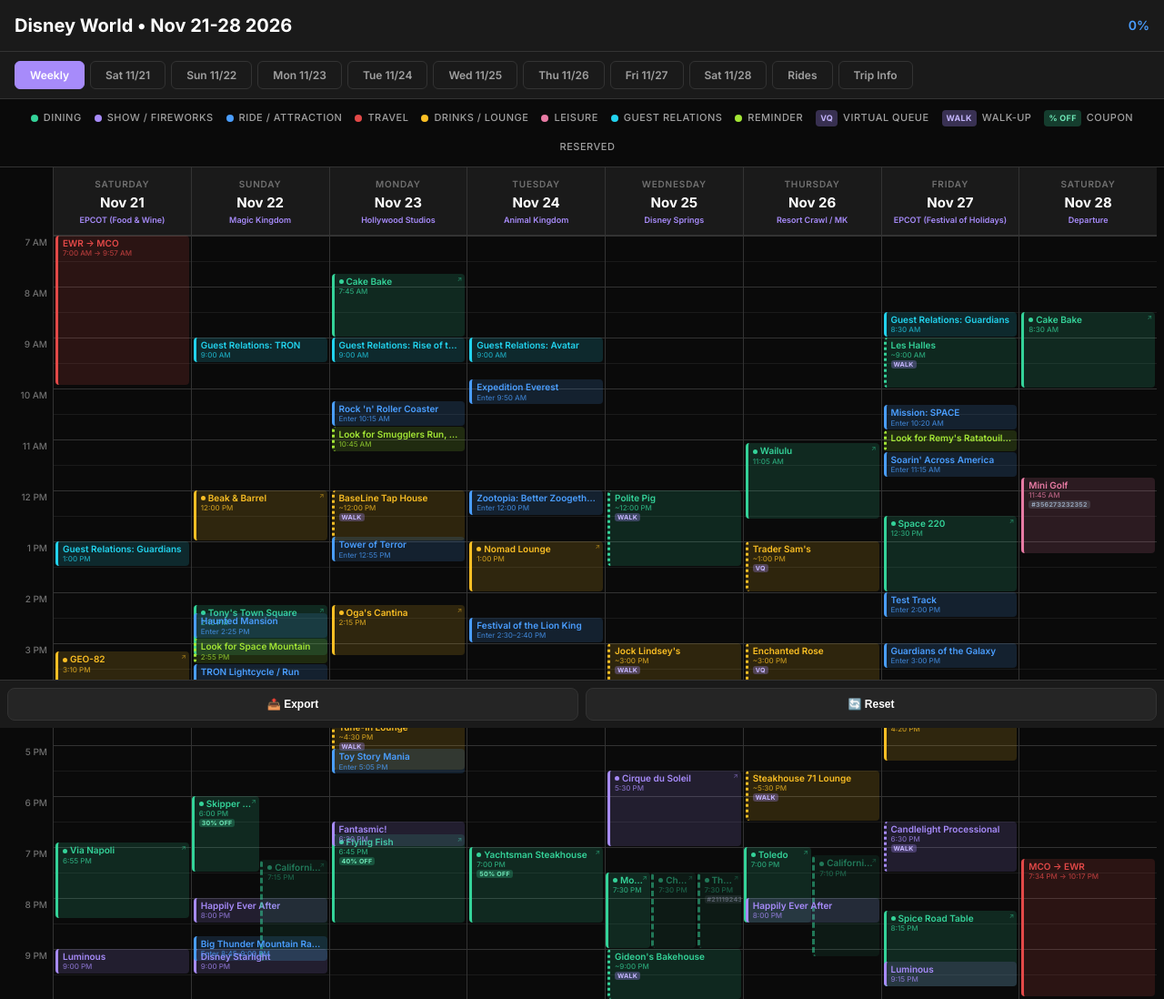
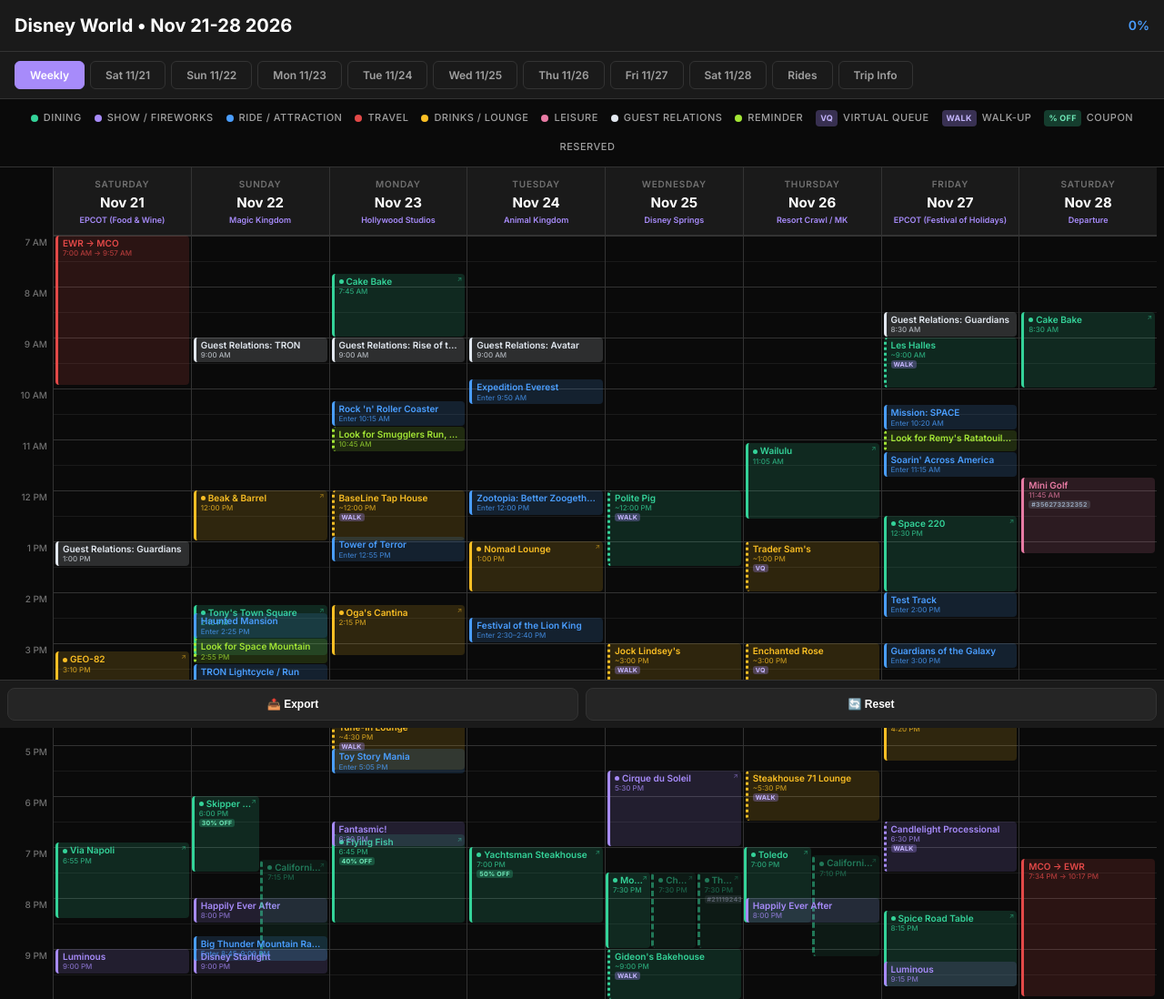
Before and after one commit to chadbautista8/disney-trip, a plain HTML site: page index.html in a window 1280 px wide. Shown: the top 1098 px of the page at 91% size. Drawn offline with Linux system fonts and the light colour scheme.

Commit message:
Guest Relations color to silver

```diff
--- a/index.html
+++ b/index.html
@@ -36,7 +36,7 @@
             --cat-travel: #e34948; --cat-travel-bg: rgba(227,73,72,0.15);
             --cat-lounge: #fbbf24; --cat-lounge-bg: rgba(251,191,36,0.15);
             --cat-leisure: #e87ba4; --cat-leisure-bg: rgba(232,123,164,0.15);
-            --cat-guest: #22d3ee; --cat-guest-bg: rgba(34,211,238,0.15);
+            --cat-guest: #e2e8f0; --cat-guest-bg: rgba(226,232,240,0.16);
             --cat-remind: #a3e635; --cat-remind-bg: rgba(163,230,53,0.15);
         }
 
```
